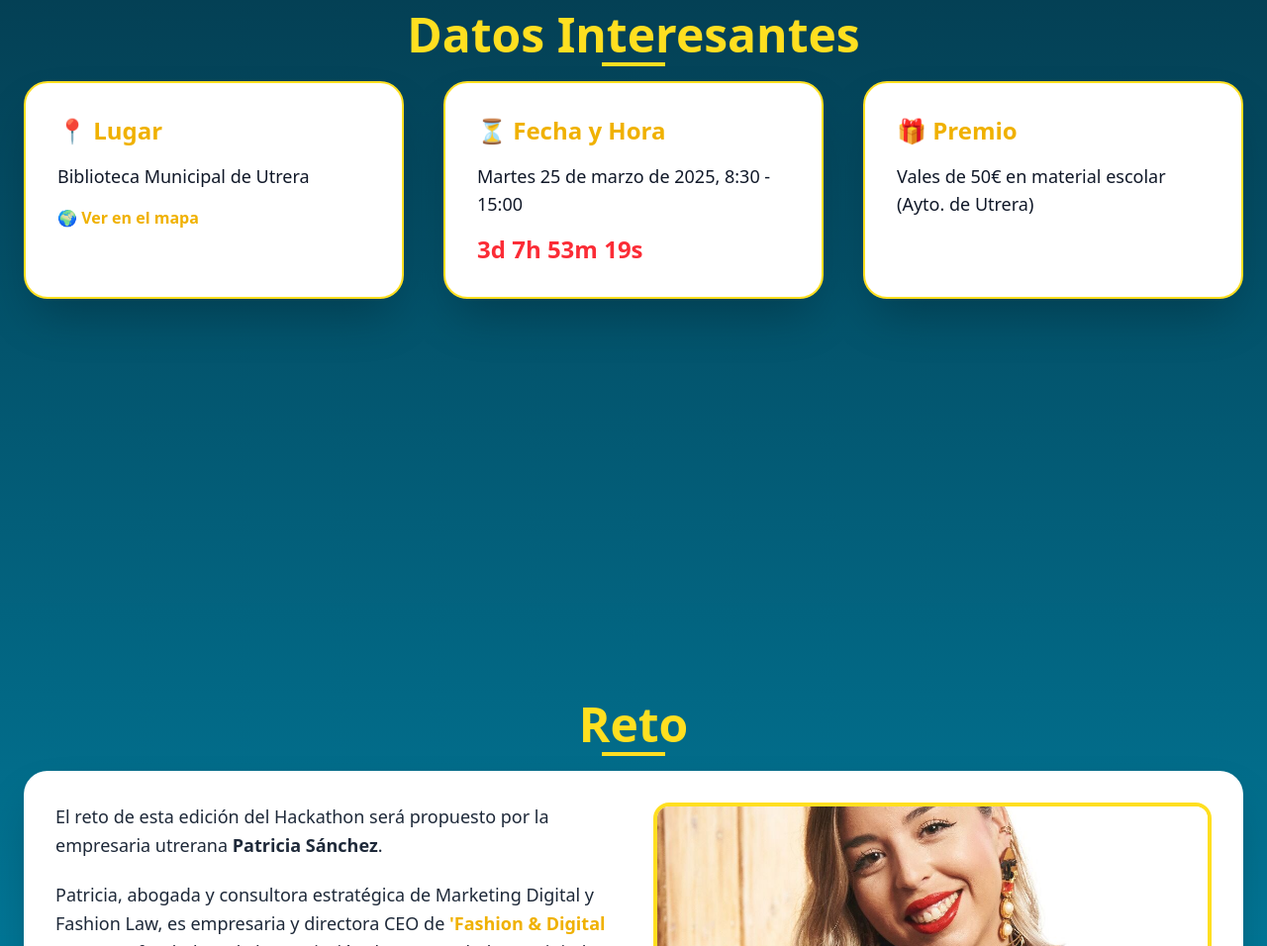
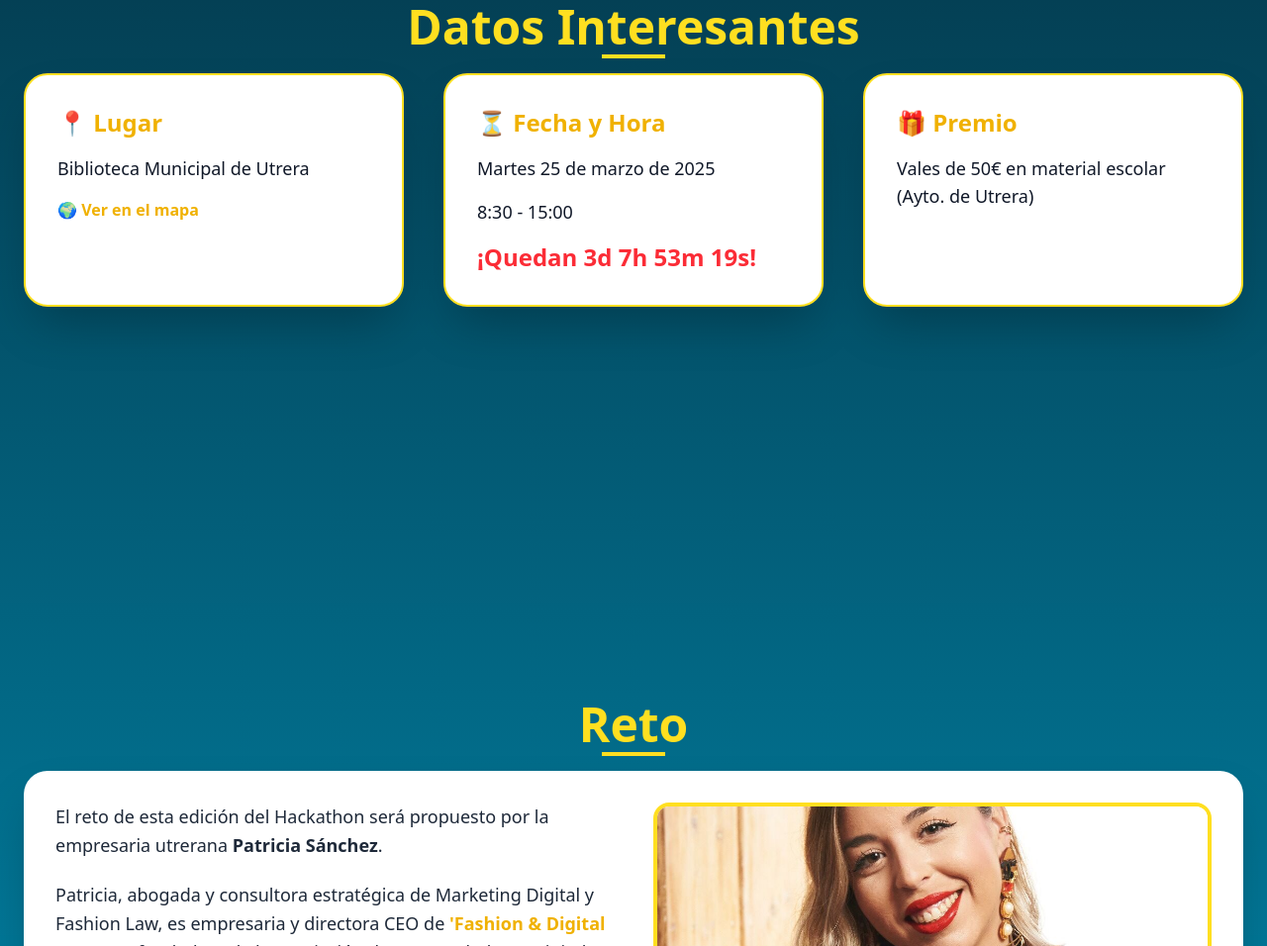
Before and after one commit to Elenaro0204/Proyecto_Hackaton, a website: page index.html in a window 1280 px wide. Shown: the part 2783-3739 px from the top of the page at 99% size. Drawn offline with Linux system fonts and the light colour scheme.

Commit message:
Añadidos comentarios

```diff
--- a/index.html
+++ b/index.html
@@ -210,7 +210,8 @@
             </section>
 
             <!-- Sección 2: Fases -->
-            <section id="fases" class="container mx-auto py-16 px-6 max-w-[90%] min-h-screen animate-fade-in hidden-item">
+            <section id="fases"
+                class="container mx-auto py-16 px-6 max-w-[90%] min-h-screen animate-fade-in hidden-item">
                 <h2 class="text-5xl text-center font-extrabold text-yellow-300 mb-12 animate-fade-in hidden-item">
                     Fases del Evento
                     <span class="absolute left-1/2 -bottom-2 w-16 h-1 bg-yellow-300 transform -translate-x-1/2"></span>
@@ -224,7 +225,8 @@
                         <h3 class="text-2xl font-bold mt-5 text-blue-800">1. Desafío Inicial</h3>
                     </div>
                     <!-- Fase 2 -->
-                    <div class="bg-gradient-to-br from-green-100 to-green-300 p-8 rounded-3xl flex flex-col items-center text-center
+                    <div
+                        class="bg-gradient-to-br from-green-100 to-green-300 p-8 rounded-3xl flex flex-col items-center text-center
                     shadow-lg transition-all duration-500 hover:scale-110 hover:-rotate-2 hover:shadow-2xl hidden-item">
                         <img src="./dist/assets/iconos/generando-ideas.png" alt="Generación de ideas"
                             class="w-40 h-40 object-contain animate-pulse">
@@ -238,7 +240,8 @@
                         <h3 class="text-2xl font-bold mt-5 text-yellow-800">3. Desarrollo de Modelos de Negocio</h3>
                     </div>
                     <!-- Fase 4 -->
-                    <div class="bg-gradient-to-br from-purple-100 to-purple-300 p-8 rounded-3xl flex flex-col items-center text-center
+                    <div
+                        class="bg-gradient-to-br from-purple-100 to-purple-300 p-8 rounded-3xl flex flex-col items-center text-center
                     shadow-lg transition-all duration-500 hover:scale-110 hover:-rotate-2 hover:shadow-2xl hidden-item">
                         <img src="./dist/assets/iconos/profesor.png" alt="Exposición"
                             class="w-40 h-40 object-contain animate-pulse">
@@ -252,7 +255,8 @@
                         <h3 class="text-2xl font-bold mt-5 text-red-800">5. Selección del Equipo Ganador</h3>
                     </div>
                     <!-- Fase 6 -->
-                    <div class="bg-gradient-to-br from-indigo-100 to-indigo-300 p-8 rounded-3xl flex flex-col items-center text-center
+                    <div
+                        class="bg-gradient-to-br from-indigo-100 to-indigo-300 p-8 rounded-3xl flex flex-col items-center text-center
                     shadow-lg transition-all duration-500 hover:scale-110 hover:-rotate-2 hover:shadow-2xl hidden-item">
                         <img src="./dist/assets/iconos/premio.png" alt="Entrega de Premios"
                             class="w-40 h-40 object-contain animate-pulse">
@@ -294,7 +298,8 @@
                         <h3 class="text-2xl font-bold text-yellow-500 flex items-center gap-2">
                             ⏳ Fecha y Hora
                         </h3>
-                        <p class="text-lg">Martes 25 de marzo de 2025, 8:30 - 15:00</p>
+                        <p class="text-lg">Martes 25 de marzo de 2025</p>
+                        <p class="text-lg">8:30 - 15:00</p>
                         <div id="countdown" class="text-2xl font-semibold text-red-500">Cargando...</div>
                     </div>
 
@@ -312,7 +317,8 @@
             <!-- Sección 4: El reto -->
             <section id="reto"
                 class="container mx-auto py-16 flex flex-col items-center justify-center min-h-screen px-6">
-                <h2 class="text-5xl text-center font-extrabold text-yellow-300 mb-12 opacity-0 animate-fade-in hidden-item">
+                <h2
+                    class="text-5xl text-center font-extrabold text-yellow-300 mb-12 opacity-0 animate-fade-in hidden-item">
                     Reto
                     <span class="absolute left-1/2 -bottom-2 w-16 h-1 bg-yellow-300 transform -translate-x-1/2"></span>
                 </h2>
@@ -377,7 +383,8 @@
                 <!-- Galería de ediciones anteriores -->
                 <div class="grid grid-cols-1 lg:grid-cols-2 gap-8 w-full max-w-5xl">
                     <!-- Edición 2023 -->
-                    <div class="bg-white p-6 rounded-lg shadow-xl transition-transform duration-500 hover:scale-105 hidden-item">
+                    <div
+                        class="bg-white p-6 rounded-lg shadow-xl transition-transform duration-500 hover:scale-105 hidden-item">
                         <h3 class="text-2xl font-bold text-cyan-600 text-center">Edición 2023</h3>
                         <div class="grid grid-cols-3 md:grid-cols-4 gap-4 mt-4">
                             <!-- Imágenes Edición 2023 -->
@@ -421,7 +428,8 @@
                     </div>
 
                     <!-- Edición 2022 -->
-                    <div class="bg-white p-6 rounded-lg shadow-xl transition-transform duration-500 hover:scale-105 hidden-item">
+                    <div
+                        class="bg-white p-6 rounded-lg shadow-xl transition-transform duration-500 hover:scale-105 hidden-item">
                         <h3 class="text-2xl font-bold text-cyan-600 text-center">Edición 2022</h3>
                         <div class="grid grid-cols-3 md:grid-cols-4 gap-4 mt-4">
                             <!-- Imágenes Edición 2022 -->
@@ -755,6 +763,7 @@
     <!-- <script src="./dist/js/faqs.js"></script> -->
     <script src="./dist/js/main.js"></script>
 
+    <!-- INICIO Script Menu -->
     <script>
         document.addEventListener("DOMContentLoaded", function () {
             const menuToggle = document.getElementById("menu-toggle");
@@ -770,7 +779,9 @@
             });
         });
     </script>
+    <!-- FIN Script Menu -->
 
+    <!-- INICIO Script countDown -->
     <script>
         // Función para la cuenta atrás
         function countdown() {
@@ -786,7 +797,7 @@
                 const minutes = Math.floor((timeLeft % (1000 * 60 * 60)) / (1000 * 60));
                 const seconds = Math.floor((timeLeft % (1000 * 60)) / 1000);
 
-                countdownElement.innerHTML = `${days}d ${hours}h ${minutes}m ${seconds}s`;
+                countdownElement.innerHTML = `¡Quedan ${days}d ${hours}h ${minutes}m ${seconds}s!`;
 
                 if (timeLeft < 0) {
                     clearInterval();
@@ -798,7 +809,9 @@
         // Iniciar cuenta atrás
         countdown();
     </script>
+    <!-- FIN Script countDown -->
 
+    <!-- INICIO Script Animacion -->
     <script>
         // Animación de entrada con IntersectionObserver
         document.addEventListener("DOMContentLoaded", () => {
@@ -816,7 +829,9 @@
             fadeElements.forEach(el => observer.observe(el));
         });
     </script>
+    <!-- FIN Script Animacion -->
 
+    <!-- INICIO Script Modal Fotos -->
     <script>
         // Función para abrir el modal
         function openModal(imgElement) {
@@ -849,7 +864,9 @@
             }, 300);
         }
     </script>
+    <!-- FIN Script Modal Fotos -->
 
+    <!-- INICIO Script Menu Movil -->
     <script>
         function toggleAccordion(button) {
             const accordionItem = button.closest('.accordion-item');
@@ -880,7 +897,9 @@
             }
         }
     </script>
+    <!-- FIN Script Menu Movil -->
 
+    <!-- INICIO Script Animacion scroll -->
     <script>
         // Función que verifica si el elemento está en el viewport
         function estaEnVista(elemento) {
@@ -905,7 +924,9 @@
         // Llamar a la función para verificar al cargar la página
         mostrarElementos();
     </script>
+    <!-- FIN Script Animacion scroll -->
 
+    <!-- INICIO Script Animacion scroll -->
     <script>
         let lastScrollTop = 0; // Para saber si el usuario sube o baja
 
@@ -943,6 +964,8 @@
         });
 
     </script>
+    <!-- FIN Script Animacion scroll -->
+
     <!-- FIN Scripts -->
 </body>
 
```
